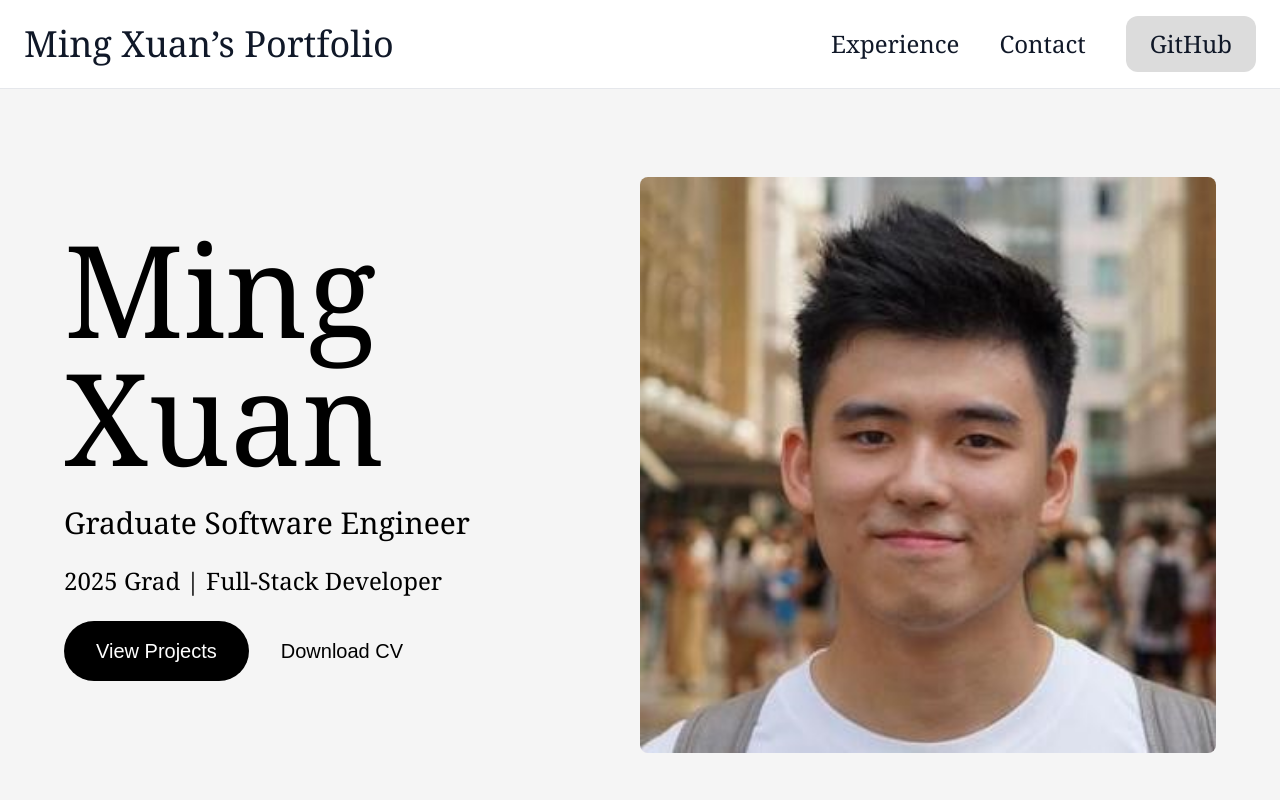
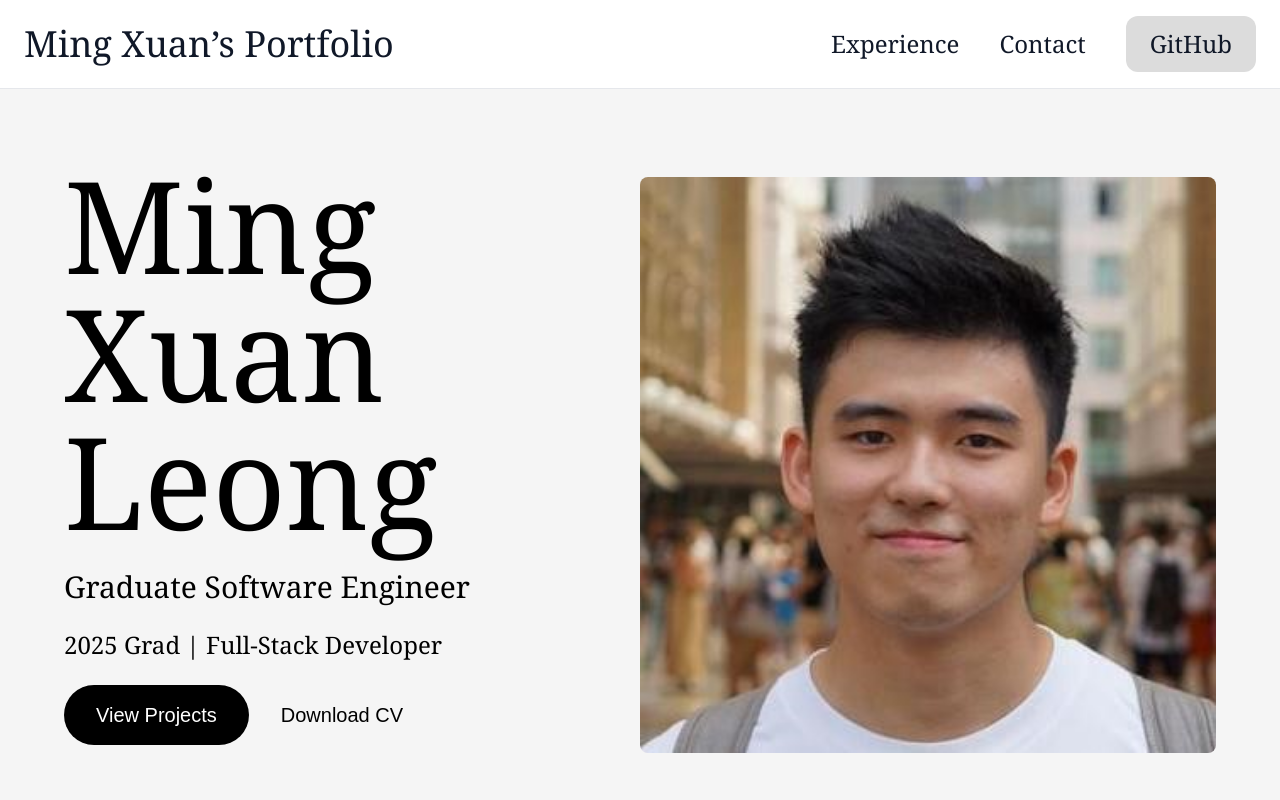
Before and after one commit to ming-0602/Portfolio_Website, a Next.js app: page / in a window 1280 px wide. Shown: the top 800 px of the page. Built offline with nearby package versions, Linux system fonts and the light colour scheme.

Commit message:
made image

```diff
--- a/src/app/layout.js
+++ b/src/app/layout.js
@@ -1,5 +1,6 @@
 import { Geist, Geist_Mono } from "next/font/google";
 import "./globals.css";
+import Head from "next/head";
 
 const geistSans = Geist({
   variable: "--font-geist-sans",
@@ -12,13 +13,19 @@ const geistMono = Geist_Mono({
 });
 
 export const metadata = {
-  title: "Create Next App",
-  description: "Generated by create next app",
+  title: "Ming Xuan, Leong's Portfolio",
+  description: "Ming Xuan, Leong's Portfolio",
+  icons: {
+    icon: "/favicon.png", // Points to public/favicon.png
+  },
 };
 
 export default function RootLayout({ children }) {
   return (
     <html lang="en">
+    {/*<Head>*/}
+    {/*    <link rel="icon" href="/favicon.png" />*/}
+    {/*</Head>*/}
       <body
         className={`${geistSans.variable} ${geistMono.variable} antialiased`}
       >
--- a/src/app/page.js
+++ b/src/app/page.js
@@ -331,7 +331,7 @@ export default function Home() {
     return (
         <div className="bg-white flex flex-col">
             <Head>
-                <title>Ming Xuan - Portfolio</title>
+                <title>Ming Xuan Leong - Portfolio</title>
             </Head>
             <AnimatePresence>
                 {isLoading && (
@@ -370,7 +370,7 @@ export default function Home() {
                 <div className="w-full xl:w-1/2 flex items-center justify-center py-4 md:py-6">
                     <div className="space-y-4 md:space-y-6 max-w-[638px]">
                         <h1 className="text-5xl sm:text-7xl md:text-8xl lg:text-9xl font-serif text-black flex flex-col sm:flex-row sm:space-x-4">
-                            <span>Ming Xuan</span>
+                            <span>Ming Xuan Leong</span>
                         </h1>
                         <h2 className="text-xl sm:text-2xl md:text-3xl font-serif text-black">
                             Graduate Software Engineer
```
Also changed, not shown: public/favicon.png (added).
